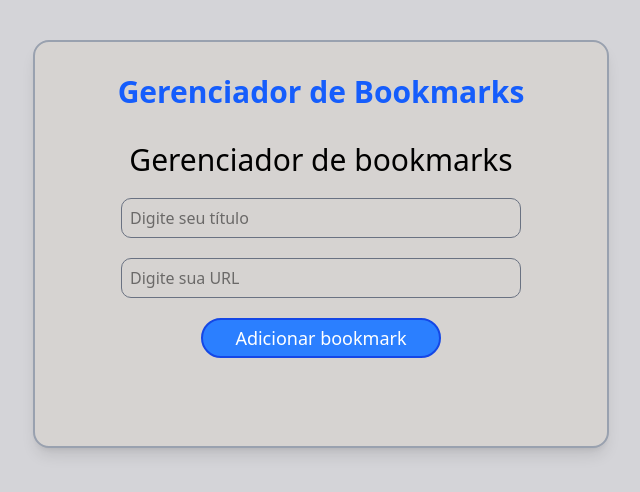
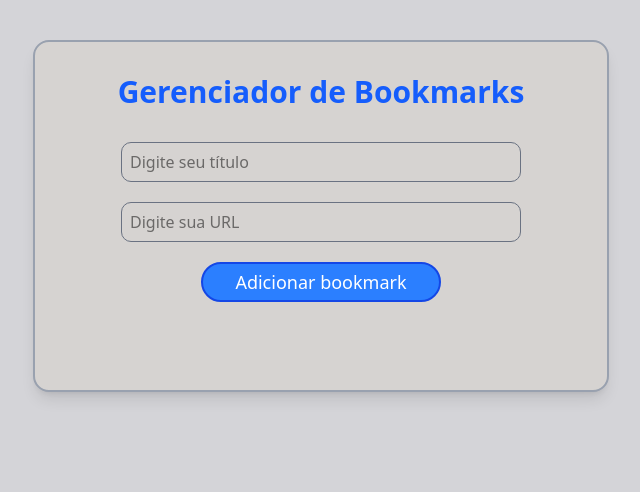
Before and after one commit to Igor-Brandalise/LynkUp, a React (Vite) app: page / in a window 1280 px wide. Shown: the top 492 px of the page, without its empty margins (319-959 px from the left). Built offline with nearby package versions, Linux system fonts and the light colour scheme.

Commit message:
add aria-live

```diff
--- a/src/components/formulario.tsx
+++ b/src/components/formulario.tsx
@@ -40,7 +40,6 @@ export function Formulario({ aoAdicionar, favoritos }: Props) {
 
   return (
     <form onSubmit={handleSubmit} className="flex flex-col items-center gap-5">
-      <h1 className="text-3xl">Gerenciador de bookmarks</h1>
 
       <input
         type="text"
@@ -59,7 +58,7 @@ export function Formulario({ aoAdicionar, favoritos }: Props) {
       />
 
 {erro && (
-  <p className="text-red-600 font-bold">{erro}</p>
+  <p className="text-red-600 font-bold" role="alert" aria-live="assertive">{erro}</p>
 )}
 
       <button
```
